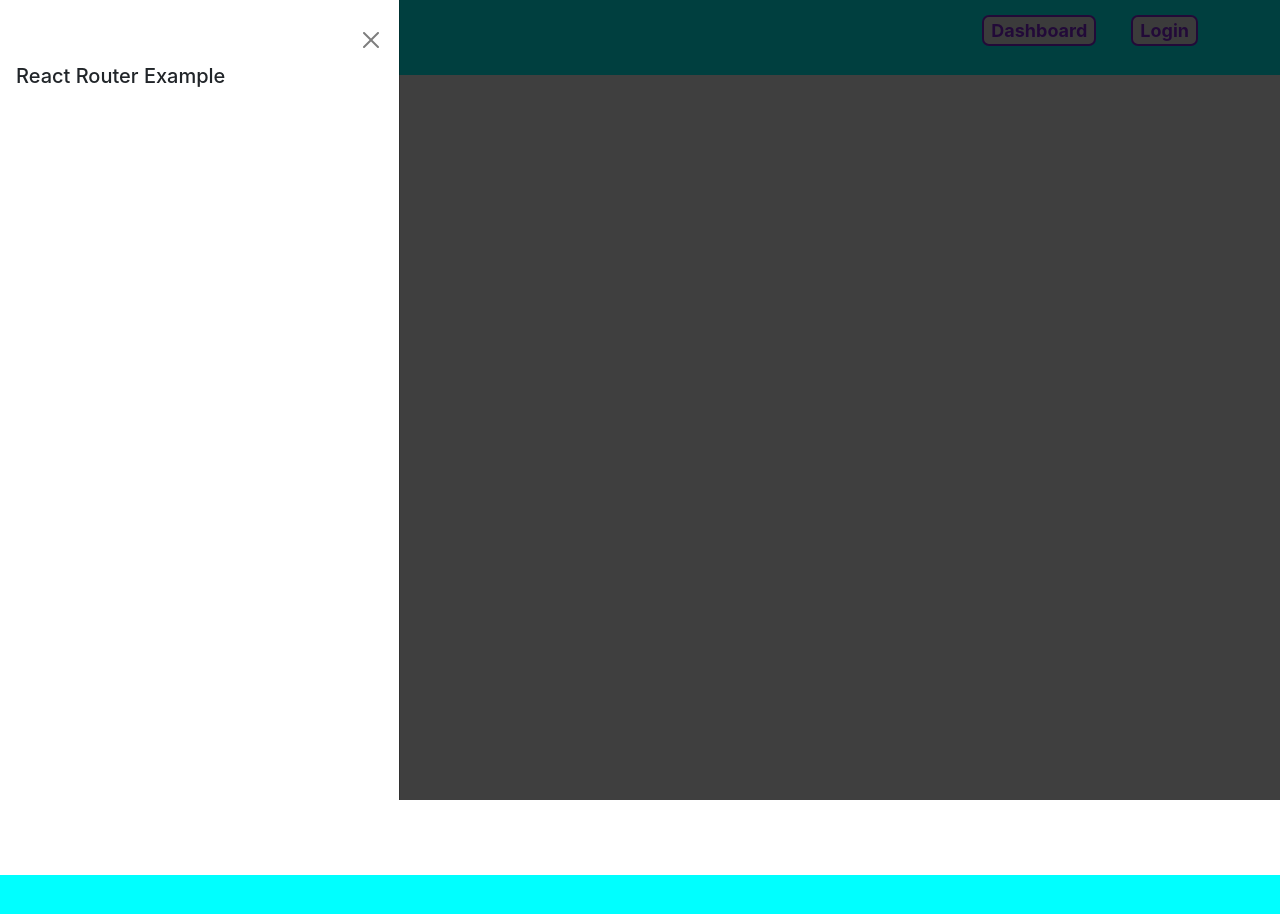
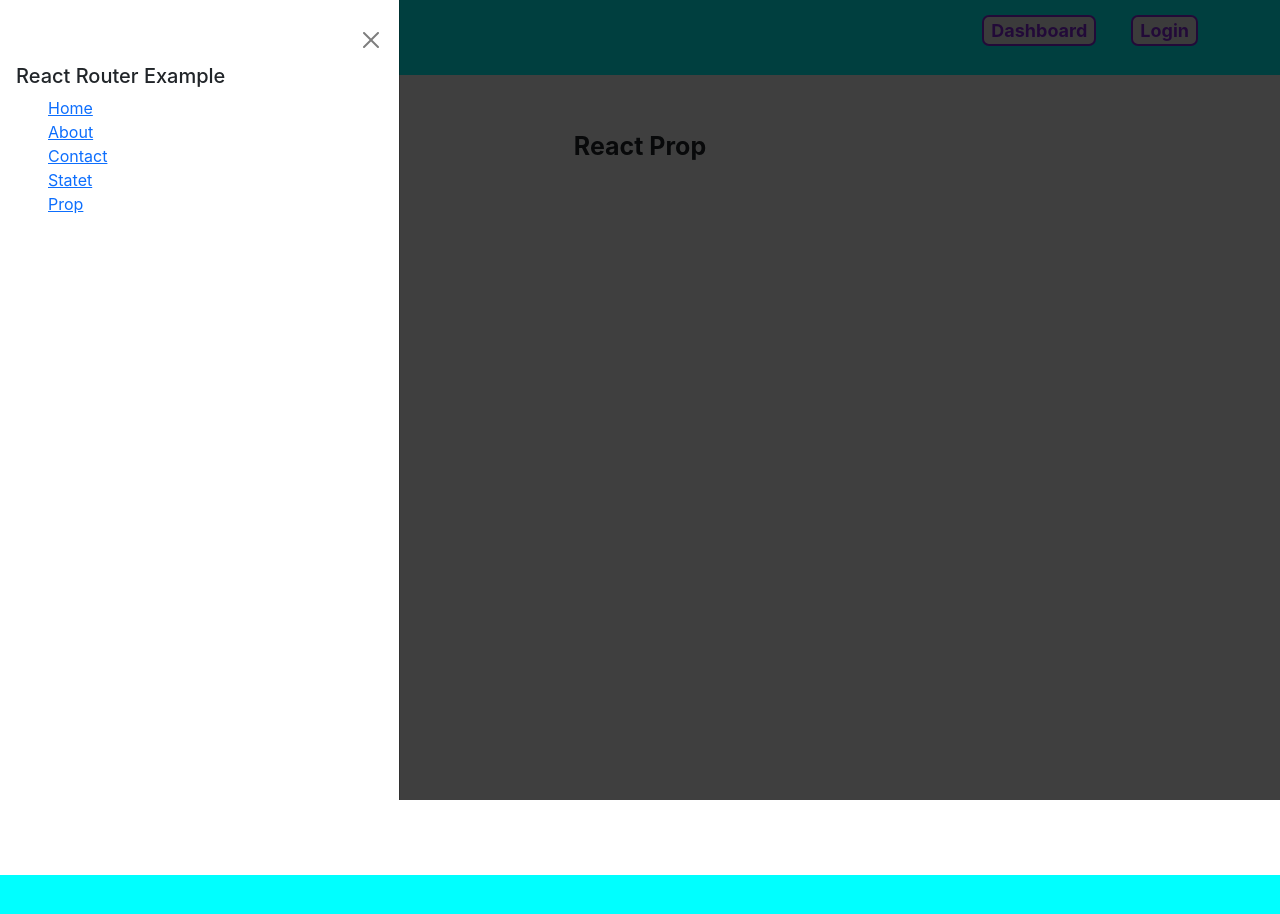
Before and after one commit to pa1popcornapps/practice, a React (Create React App) app: page /documentation/state-props/Prop in a window 1280 px wide. Both pictures are taken after a click on the button "Documentation". Shown: the top 914 px of the page. Built offline with nearby package versions, Linux system fonts and the light colour scheme.

Commit message:
Updated with Router Concept

```diff
--- a/package.json
+++ b/package.json
@@ -8,7 +8,7 @@
     "@testing-library/user-event": "^13.5.0",
     "react": "^18.2.0",
     "react-dom": "^18.2.0",
-    "react-router-dom": "^6.4.1",
+    "react-router-dom": "^5.2.0",
     "react-scripts": "5.0.1",
     "web-vitals": "^2.1.4"
   },
--- a/src/App.css
+++ b/src/App.css
@@ -1,8 +1,9 @@
 .App {
-    background-color: aqua;width: 100%;
+  background-color: aqua;
+  width: 100%;
 }
 
-  .App-header .header{
+.App-header .header {
   background-color: aqua;
   display: flex;
   justify-content: space-between;
@@ -27,22 +28,64 @@
 }
 
 .App-header .col:nth-child(2) button {
-    padding:0px 7px 0px 7px;
+  padding: 0px 7px 0px 7px;
   font-weight: bold;
   color: blueviolet;
   font-size: 18px;
   border: 2px solid blueviolet;
-    border-radius: 7px;margin-top:-15px;
+  border-radius: 7px;
+  margin-top: -15px;
 }
+
 .App-header .col:nth-child(2) button:nth-child(1) {
-    margin-right:35px
+  margin-right: 35px
 }
-  .body{
-    overflow: hidden;display:flex;
+
+.body {
+  overflow: hidden;
+  display: flex;
 }
-  .body .column:nth-child(1){
-    padding:15px;height:100vh;width:100%;
+
+.body .column:nth-child(1) {
+  padding: 15px;
+  height: 100vh;
+  width: 100%;
 }
-  .footer{
-    padding:15px;background-color: aqua;height:75px;
+.side-bar .list-items{
+  list-style: none;
 }
+ li Link{
+    color:blue;font-size:16px;
+}
+ li Link:hover{
+  color:rgb(233, 76, 115);font-size:16px;font-weight:bold;
+}
+.about p {
+  font-weight: bold;
+  font-size: 25px;
+  text-align: center
+}
+
+.contact p {
+  font-weight: bold;
+  font-size: 25px;
+  text-align: center
+}
+
+.state p {
+  font-weight: bold;
+  font-size: 25px;
+  text-align: center
+}
+
+.prop p {
+  font-weight: bold;
+  font-size: 25px;
+  text-align: center
+}
+
+.footer {
+  padding: 15px;
+  background-color: aqua;
+  height: 75px;
+}
--- a/src/App.js
+++ b/src/App.js
@@ -4,7 +4,8 @@ import Header from "./component/header/Header"
 import Body from './component/body/Body';
 import Footer from './component/footer/Footer';
 
-function App() {
+export default function App() {
+
   return (
     <div >
       <div className="App">
@@ -16,5 +17,3 @@ function App() {
     </div>
   );
 }
-
-export default App;
--- a/src/component/sidebar/About.js
+++ b/src/component/sidebar/About.js
@@ -1,8 +1,8 @@
 import React from 'react';
 export default function About() {
     return (
-        <div className="prop">
-            <p>React Prop</p>
+        <div className="about">
+            <p>About</p>
         </div>
     );
 }
--- a/src/component/sidebar/Contact.js
+++ b/src/component/sidebar/Contact.js
@@ -1,8 +1,8 @@
 import React from 'react';
 export default function Contact() {
     return (
-        <div className="prop">
-            <p>React Prop</p>
+        <div className="contact">
+            <p>Contact</p>
         </div>
     );
 }
--- a/src/component/sidebar/Sidebar.js
+++ b/src/component/sidebar/Sidebar.js
@@ -1,7 +1,18 @@
 import React from 'react';
+import About from './About';
+import Contact from './Contact';
+import State from './documentation/state-props/State';
+import Prop from './documentation/state-props/Prop';
+import {
+    BrowserRouter as Router,
+    Switch,
+    Route,
+    Link
+} from "react-router-dom";
 export default function SideBar() {
 
     return (
+        <Router>
             <div className="side-bar">
                 <button className="btn btn-primary" type="button" data-bs-toggle="offcanvas" data-bs-target="#demo">
                     Documentation
@@ -13,10 +24,58 @@ export default function SideBar() {
                         </div>
                         <nav>
                             <h5>React Router Example</h5>
+
+                            <div>
+                                <ul className="list-items">
+                                    <li data-bs-toggle="offcanvas" data-bs-target="#demo">
+                                        <Link to="/home" >Home</Link>
+                                    </li>
+                                    <li data-bs-toggle="offcanvas" data-bs-target="#demo">
+                                        <Link to="/about" >About</Link>
+                                    </li>
+                                    <li data-bs-toggle="offcanvas" data-bs-target="#demo">
+                                        <Link to="/contact">Contact</Link>
+                                    </li>
+                                    <li data-bs-toggle="offcanvas" data-bs-target="#demo">
+                                        <Link to="/documentation/state-props/State" >Statet</Link>
+                                    </li>
+                                    <li data-bs-toggle="offcanvas" data-bs-target="#demo">
+                                        <Link to="/documentation/state-props/Prop" >Prop</Link>
+                                    </li>
+                                </ul>
+
+                            </div>
                         </nav>
 
                     </div>
                 </div>
+
+                <Switch>
+                    <Route exact path="/">
+                        <Home />
+                    </Route>
+                    <Route path="/about">
+                        <About />
+                    </Route>
+                    <Route path="/contact">
+                        <Contact />
+                    </Route>
+                    <Route path="/documentation/state-props/State">
+                        <State />
+                    </Route>
+                    <Route path="/documentation/state-props/Prop">
+                        <Prop />
+                    </Route>
+                </Switch>
+            </div>
+
+        </Router>
+    );
+}
+function Home() {
+    return (
+        <div>
+            <h2>Home</h2>
         </div>
     );
 }
```
Also changed, not shown: 1 other file (tests, documents, lock files or other folders). Lines whose indentation alone changed are shown as unchanged.
